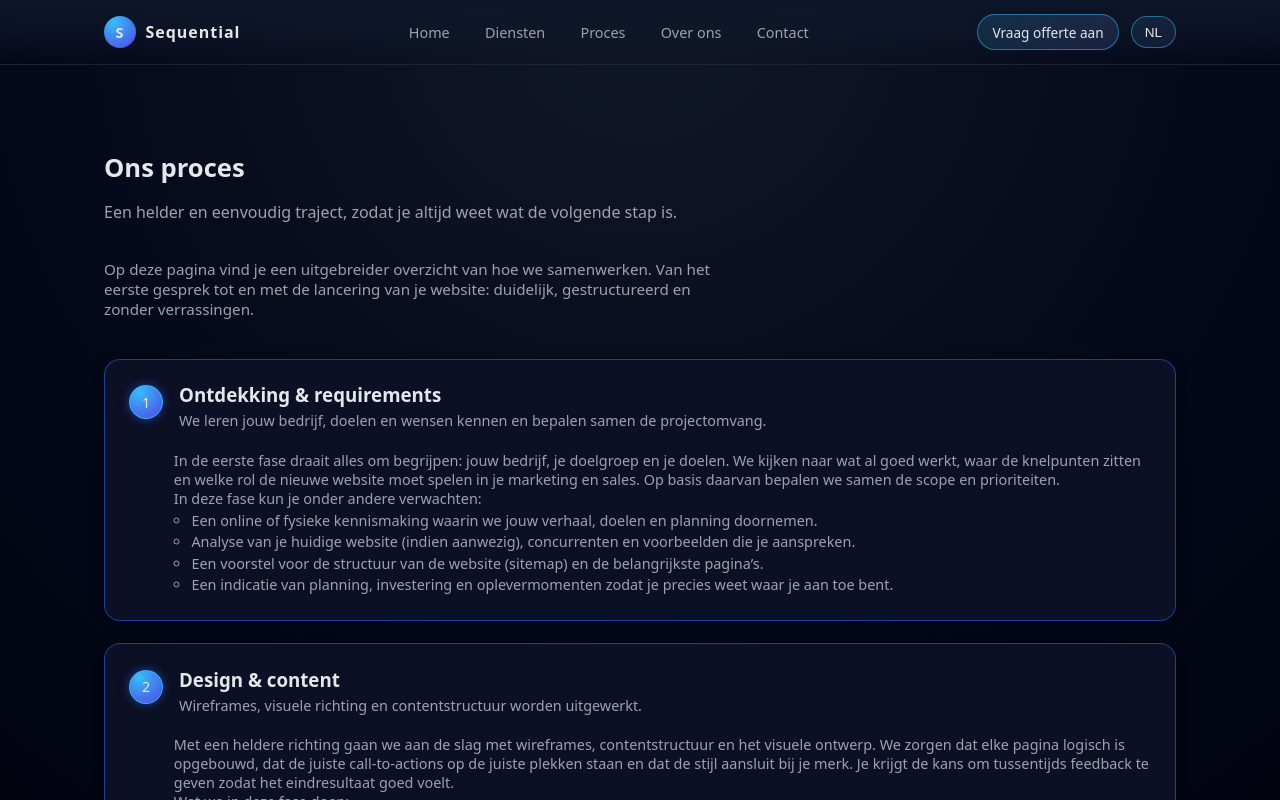
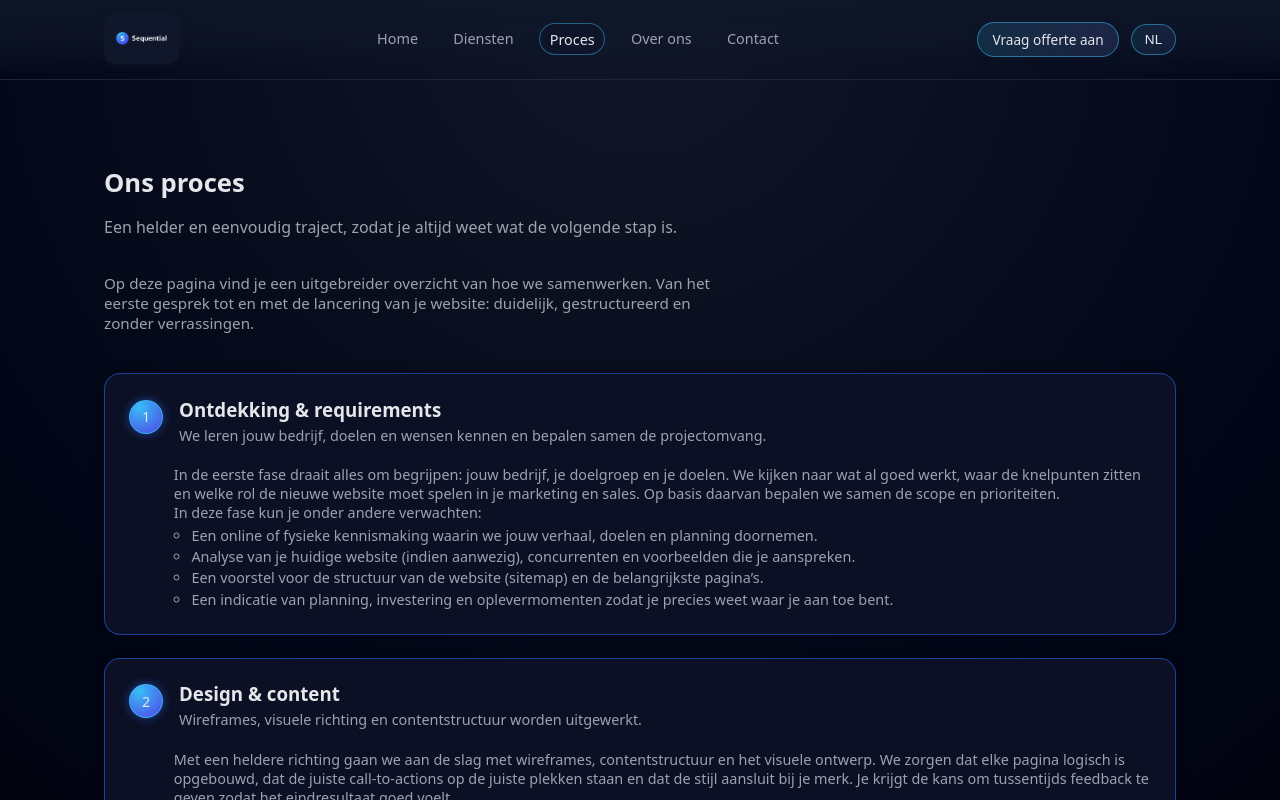
Before and after one commit to QXOonincx/Sequential, a React (Vite) app: page /proces in a window 1280 px wide. Shown: the top 800 px of the page. Built offline with nearby package versions, Linux system fonts and the light colour scheme.

Commit message:
ik heb gemaakt dat als je op het logo klikt dat je dan naar de homepage gaat en ook meerdere dingen voor SEO score score en het laat zien welke page je bent

```diff
--- a/package.json
+++ b/package.json
@@ -13,8 +13,10 @@
     "i18next": "^25.7.1",
     "react": "^19.2.0",
     "react-dom": "^19.2.0",
+    "react-helmet-async": "^2.0.5",
     "react-i18next": "^16.4.0",
-    "react-router-dom": "^7.9.6"
+    "react-router": "^7.13.0",
+    "react-router-dom": "^7.13.0"
   },
   "devDependencies": {
     "@eslint/js": "^9.39.1",
--- a/src/CSS/navbar.css
+++ b/src/CSS/navbar.css
@@ -22,28 +22,33 @@
   gap: 1.5rem;
 }
 
+.sq-nav-link.is-active {
+  color: var(--sq-text);
+  background: rgba(15, 23, 42, 0.95);
+  border: 1px solid rgba(56, 189, 248, 0.45);
+}
+
 .sq-logo {
   display: flex;
   align-items: center;
   gap: 0.6rem;
   font-weight: 600;
   letter-spacing: 0.06em;
+  text-decoration: none;
 }
 
-.sq-logo-mark {
-  width: 32px;
-  height: 32px;
-  border-radius: 999px;
-  background: radial-gradient(circle at 30% 20%, #38bdf8, #4f46e5);
-  display: flex;
-  align-items: center;
-  justify-content: center;
-  font-size: 0.9rem;
-  box-shadow: 0 0px 9px rgba(15, 23, 42, 0.603);
+.sq-logo {
+  cursor: pointer;
 }
 
-.sq-logo-text {
-  font-size: 1rem;
+.sq-logo-image {
+  height: 50px;
+  width: auto;
+  display: block;
+  border-radius: 10px;
+  box-shadow: 0 0px 9px rgba(15, 23, 42, 0.603);
+  user-select: none;
+  -webkit-user-drag: none;
 }
 
 /* Desktop nav */
--- a/src/NavBar.tsx
+++ b/src/NavBar.tsx
@@ -1,15 +1,15 @@
 import React, { useState } from "react";
-import { Link } from "react-router-dom";
 import { useTranslation } from "react-i18next";
 import "./CSS/index.css";
+import logo from "./Images/logo.png";
+import { NavLink, Link } from "react-router-dom";
 
-
-type NavLink = {
+type NavItem = {
   labelKey: string;
   href: string;
 };
 
-const navLinks: NavLink[] = [
+const navLinks: NavItem[] = [
   { labelKey: "nav.home", href: "/" },
   { labelKey: "nav.services", href: "/onze-diensten" },
   { labelKey: "nav.process", href: "/proces" },
@@ -32,18 +32,24 @@ const NavBar: React.FC = () => {
   return (
     <header className="sq-header">
       <div className="sq-container sq-header-inner">
-        <div className="sq-logo">
-          <span className="sq-logo-mark">S</span>
-          <span className="sq-logo-text">Sequential</span>
-        </div>
+        <Link to="/" className="sq-logo" aria-label="Go to homepage">
+          <img src={logo} alt="Sequential" className="sq-logo-image" />
+        </Link>
 
         {/* Desktop navigatie */}
         <nav className="sq-nav sq-nav-desktop">
           {navLinks.map((link) =>
             link.href.startsWith("/") ? (
-              <Link key={link.href} to={link.href} className="sq-nav-link">
+              <NavLink
+                key={link.href}
+                to={link.href}
+                className={({ isActive }) =>
+                  `sq-nav-link ${isActive ? "is-active" : ""}`
+                }
+                end={link.href === "/"}
+              >
                 {t(link.labelKey)}
-              </Link>
+              </NavLink>
             ) : (
               <a key={link.href} href={link.href} className="sq-nav-link">
                 {t(link.labelKey)}
@@ -58,10 +64,7 @@ const NavBar: React.FC = () => {
             {t("nav.quote")}
           </Link>
 
-          <button
-            className={`sq-lang-btn ${i18n.language}`}
-            onClick={toggleLanguage}
-          >
+          <button className={`sq-lang-btn ${i18n.language}`} onClick={toggleLanguage}>
             {i18n.language.toUpperCase()}
           </button>
 
@@ -83,14 +86,17 @@ const NavBar: React.FC = () => {
         <nav className="sq-nav-mobile">
           {navLinks.map((link) =>
             link.href.startsWith("/") ? (
-              <Link
+              <NavLink
                 key={link.href}
                 to={link.href}
-                className="sq-nav-link"
+                className={({ isActive }) =>
+                  `sq-nav-link ${isActive ? "is-active" : ""}`
+                }
+                end={link.href === "/"}
                 onClick={() => setIsMobileOpen(false)}
               >
                 {t(link.labelKey)}
-              </Link>
+              </NavLink>
             ) : (
               <a
                 key={link.href}
--- a/src/contact.tsx
+++ b/src/contact.tsx
@@ -3,12 +3,24 @@ import "./CSS/index.css";
 import NavBar from "./NavBar";
 import ContactForm from "./ContactForm";
 import { useTranslation, Trans } from "react-i18next";
+import { Helmet } from "react-helmet-async";
 
 export const ContactSection: React.FC = () => {
   const { t } = useTranslation();
 
   return (
     <div className="sq-root">
+      <Helmet>
+        <title>{t("seo.contact.title", "Contact — Sequential")}</title>
+        <meta
+          name="description"
+          content={t(
+            "seo.contact.description",
+            "Neem contact op met Sequential voor een vrijblijvende offerte of advies over je website. We reageren snel."
+          )}
+        />
+      </Helmet>
+
       <NavBar />
 
       <main>
--- a/src/index.tsx
+++ b/src/index.tsx
@@ -4,12 +4,23 @@ import { Link } from "react-router-dom";
 import NavBar from "./NavBar";
 import ContactForm from "./ContactForm";
 import { useTranslation, Trans } from "react-i18next";
+import { Helmet } from "react-helmet-async";
 
 const HomePage: React.FC = () => {
   const { t } = useTranslation();
+  return (
 
-  return (
     <div className="sq-root">
+      <Helmet>
+        <title>{t("seo.home.title", "Sequential — Websites die converteren")}</title>
+        <meta
+          name="description"
+          content={t(
+            "seo.home.description",
+            "Sequential bouwt snelle, moderne websites die er strak uitzien en leads opleveren. Vraag een vrijblijvende offerte aan."
+          )}
+        />
+      </Helmet>
       <NavBar />
 
       <main>
--- a/src/main.tsx
+++ b/src/main.tsx
@@ -7,7 +7,7 @@ import Process from "./proces";
 import AboutSection from "./over-ons";
 import ContactSection from "./contact";
 import "./i18n";
-
+import { HelmetProvider } from "react-helmet-async";
 import "./CSS/index.css";
 
 const App: React.FC = () => {
@@ -24,5 +24,12 @@ const App: React.FC = () => {
   );
 };
 
+
 const root = ReactDOM.createRoot(document.getElementById("root")!);
-root.render(<App />);
+root.render(
+  <React.StrictMode>
+    <HelmetProvider>
+      <App />
+    </HelmetProvider>
+  </React.StrictMode>
+);
--- a/src/onze-diensten.tsx
+++ b/src/onze-diensten.tsx
@@ -2,12 +2,24 @@ import React from "react";
 import "./CSS/index.css";
 import NavBar from "./NavBar";
 import { useTranslation } from "react-i18next";
+import { Helmet } from "react-helmet-async";
 
 const OnzeDiensten: React.FC = () => {
   const { t } = useTranslation();
 
   return (
     <div className="sq-root">
+      <Helmet>
+        <title>{t("seo.services.title", "Onze diensten — Sequential")}</title>
+        <meta
+          name="description"
+          content={t(
+            "seo.services.description",
+            "Bekijk onze diensten: websites, landingpages en redesigns. Snelle, moderne websites die er strak uitzien en converteren."
+          )}
+        />
+      </Helmet>
+
       <NavBar />
 
       <main>
@@ -20,9 +32,7 @@ const OnzeDiensten: React.FC = () => {
             </div>
 
             {/* Intro */}
-            <p className="sq-process-intro">
-              {t("services.intro")}
-            </p>
+            <p className="sq-process-intro">{t("services.intro")}</p>
 
             {/* Diensten als steps/cards */}
             <ol className="sq-steps sq-process-steps">
@@ -43,9 +53,7 @@ const OnzeDiensten: React.FC = () => {
                 <div className="sq-process-step-body">
                   <p>{t("services.service1.text")}</p>
 
-                  <p className="sq-process-list-title">
-                    {t("services.includes")}
-                  </p>
+                  <p className="sq-process-list-title">{t("services.includes")}</p>
                   <ul className="sq-process-list">
                     <li>{t("services.service1.list.1")}</li>
                     <li>{t("services.service1.list.2")}</li>
@@ -71,9 +79,7 @@ const OnzeDiensten: React.FC = () => {
                 <div className="sq-process-step-body">
                   <p>{t("services.service2.text")}</p>
 
-                  <p className="sq-process-list-title">
-                    {t("services.includes")}
-                  </p>
+                  <p className="sq-process-list-title">{t("services.includes")}</p>
                   <ul className="sq-process-list">
                     <li>{t("services.service2.list.1")}</li>
                     <li>{t("services.service2.list.2")}</li>
@@ -99,9 +105,7 @@ const OnzeDiensten: React.FC = () => {
                 <div className="sq-process-step-body">
                   <p>{t("services.service3.text")}</p>
 
-                  <p className="sq-process-list-title">
-                    {t("services.includes")}
-                  </p>
+                  <p className="sq-process-list-title">{t("services.includes")}</p>
                   <ul className="sq-process-list">
                     <li>{t("services.service3.list.1")}</li>
                     <li>{t("services.service3.list.2")}</li>
--- a/src/over-ons.tsx
+++ b/src/over-ons.tsx
@@ -2,15 +2,28 @@ import "./CSS/index.css";
 import NavBar from "./NavBar";
 import React from "react";
 import { useTranslation } from "react-i18next";
+import { Helmet } from "react-helmet-async";
 
 const AboutSection: React.FC = () => {
   const { t } = useTranslation();
 
   return (
     <div className="sq-root">
+      <Helmet>
+        <title>{t("seo.about.title", "Over ons — Sequential")}</title>
+        <meta
+          name="description"
+          content={t(
+            "seo.about.description",
+            "Lees meer over Sequential: onze missie, visie en kernwaarden. Wij bouwen snelle, moderne websites die converteren."
+          )}
+        />
+      </Helmet>
+
       <NavBar />
+
       <main>
-        <section className="sq-section sq-process"> {/* same style as process */}
+        <section className="sq-section sq-process">
           <div className="sq-container">
 
             {/* Section Header */}
@@ -53,7 +66,7 @@ const AboutSection: React.FC = () => {
                   </div>
                 </div>
                 <div className="sq-process-step-body">
-                  <p>{t("about.why.long")}</p> {/* optional longer explanation */}
+                  <p>{t("about.why.long")}</p>
                   <ul className="sq-process-list">
                     <li>{t("about.why.list.1")}</li>
                     <li>{t("about.why.list.2")}</li>
--- a/src/proces.tsx
+++ b/src/proces.tsx
@@ -2,13 +2,26 @@ import React from "react";
 import "./CSS/index.css";
 import NavBar from "./NavBar";
 import { useTranslation } from "react-i18next";
+import { Helmet } from "react-helmet-async";
 
 const Process: React.FC = () => {
   const { t } = useTranslation();
 
   return (
     <div className="sq-root">
+      <Helmet>
+        <title>{t("seo.process.title", "Ons proces — Sequential")}</title>
+        <meta
+          name="description"
+          content={t(
+            "seo.process.description",
+            "Ontdek ons proces: van strategie en design tot ontwikkeling en lancering. Zo bouwen wij websites die converteren."
+          )}
+        />
+      </Helmet>
+
       <NavBar />
+
       <main>
         <section className="sq-section sq-process">
           <div className="sq-container">
@@ -17,9 +30,7 @@ const Process: React.FC = () => {
               <p>{t("process.subtitle")}</p>
             </div>
 
-            <p className="sq-process-intro">
-              {t("processPage.intro")}
-            </p>
+            <p className="sq-process-intro">{t("processPage.intro")}</p>
 
             <ol className="sq-steps sq-process-steps">
               {/* Stap 1 */}
```
Also changed, not shown: src/Images/logo.png (added), 1 other file (tests, documents, lock files or other folders).
